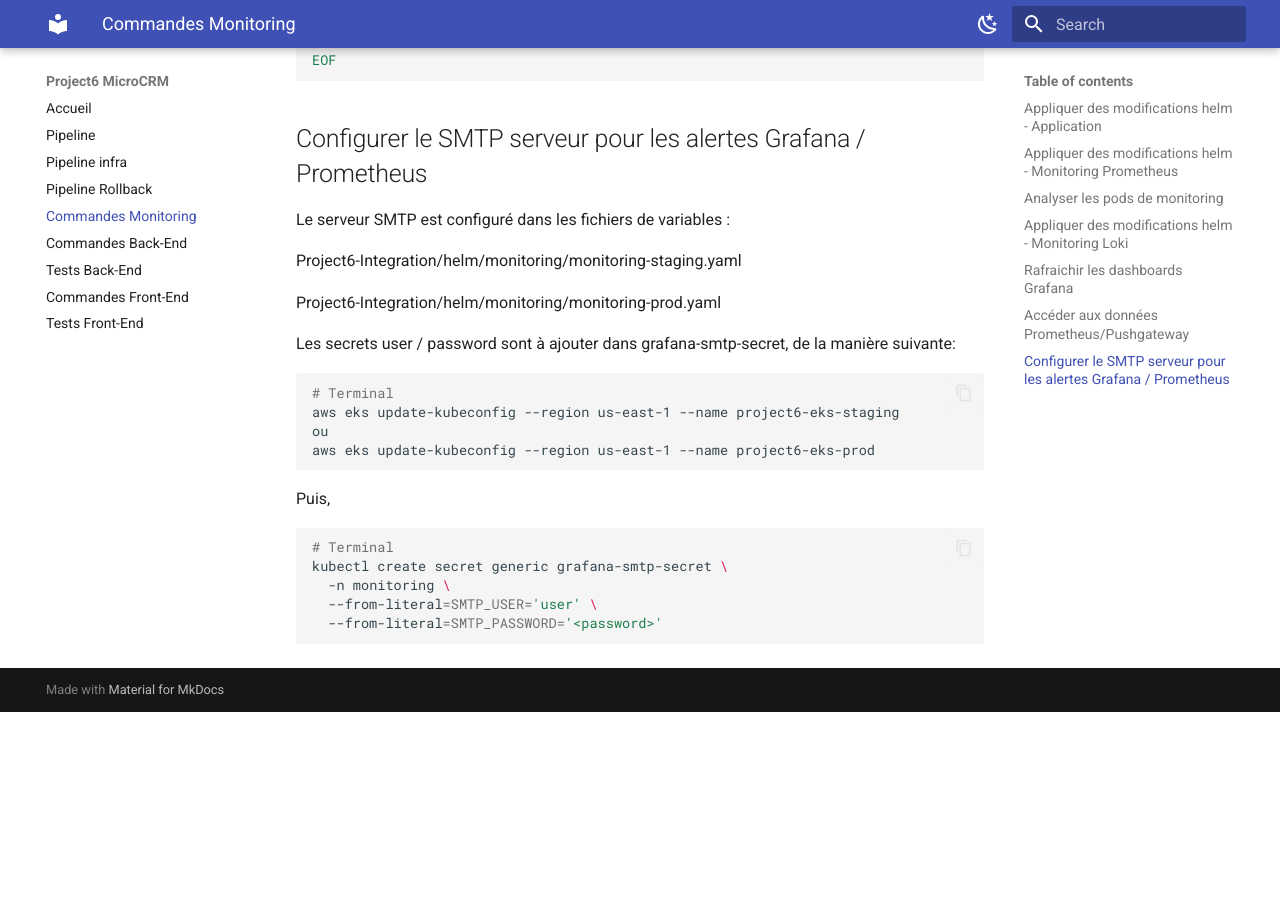
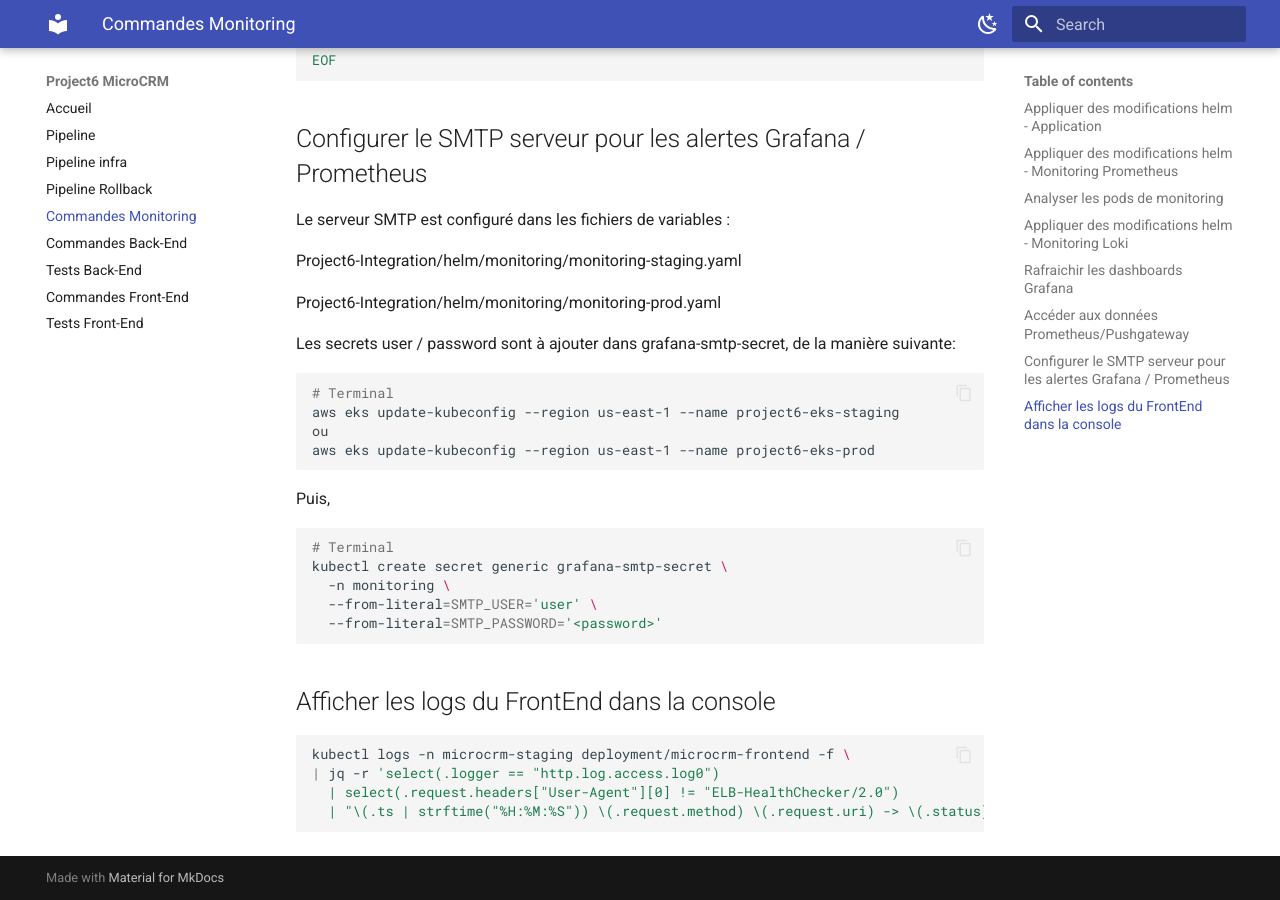
Before and after one commit to Project6-Organisation/Project6-Integration, an MkDocs documentation site: the page built from docs/monitoring.md, in a window 1280 px wide and 900 px high, scrolled down 3437 px. Built offline with MkDocs 1.6.1 and Material for MkDocs 9.7.7, drawn with Linux system fonts in a browser that asks for light colours; before the commit the page ends 4149 px from its top, so only the background shows below that.

Commit message:
refactor: refactoring

````diff
--- a/docs/monitoring.md
+++ b/docs/monitoring.md
@@ -201,3 +201,12 @@
   --from-literal=SMTP_USER='user' \
   --from-literal=SMTP_PASSWORD='<password>'
 ```
+
+## Afficher les logs du FrontEnd dans la console
+
+```shell
+kubectl logs -n microcrm-staging deployment/microcrm-frontend -f \
+| jq -r 'select(.logger == "http.log.access.log0")
+  | select(.request.headers["User-Agent"][0] != "ELB-HealthChecker/2.0")
+  | "\(.ts | strftime("%H:%M:%S")) \(.request.method) \(.request.uri) -> \(.status) (\(.duration * 1000 | floor) ms)"'
+```
````
Also changed, not shown: 6 other files.
